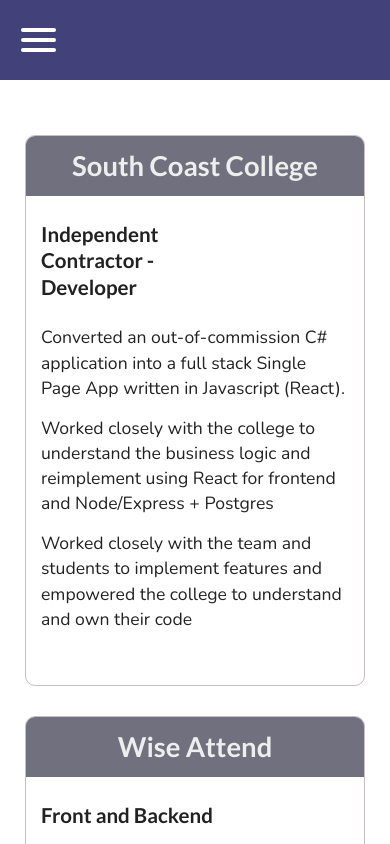
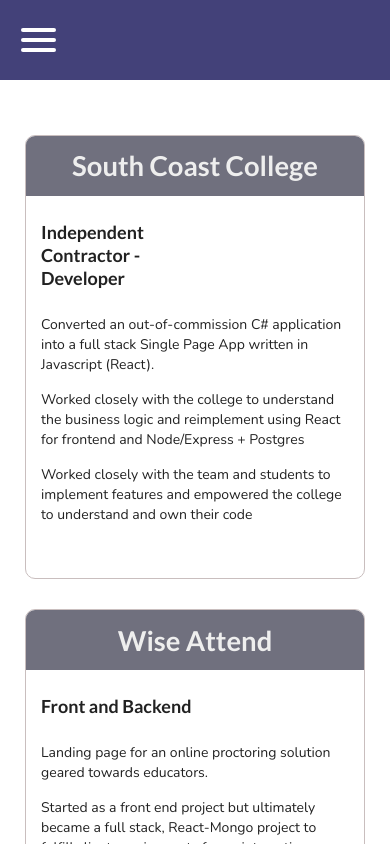
Before and after one commit to chris-av/portfolio-react, a Next.js app: page /portfolio in a window 390 px wide. Shown: the top 844 px of the page. Built offline with nearby package versions, Linux system fonts and the light colour scheme.

Commit message:
add custom breakpoint

```diff
--- a/components/Card.jsx
+++ b/components/Card.jsx
@@ -1,5 +1,6 @@
 import React from 'react';
 import styled from 'styled-components';
+import { breakpoints } from '@/styles/style-assets';
 
 
 const Card = ({ org, jobtitle, daterange, description, styles }) => {
@@ -81,6 +82,18 @@ const Container = styled.div`
     font-size: 1.1rem;
   }
 
+  @media(max-width: ${breakpoints.smartphoneRegular}) {
+
+    .job-title, .date-range {
+      font-size: 18px;
+    }
+
+    .card-text div, p {
+      font-size: 14px;
+    }
+
+  }
+
 
 
 `;
```
